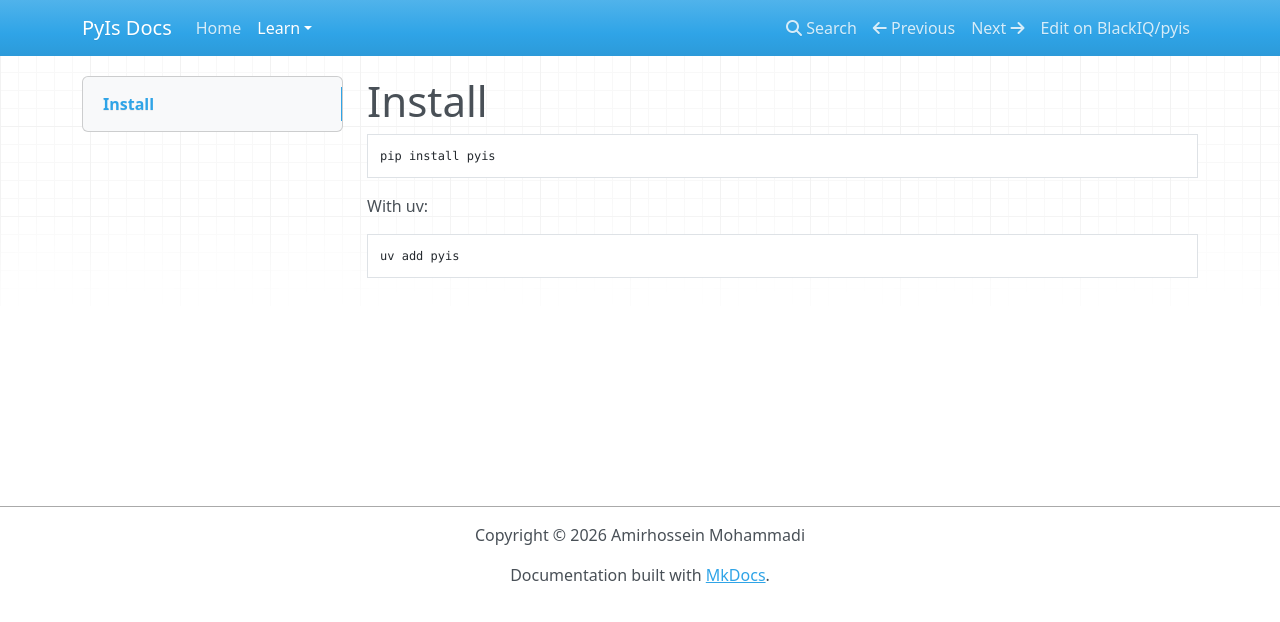
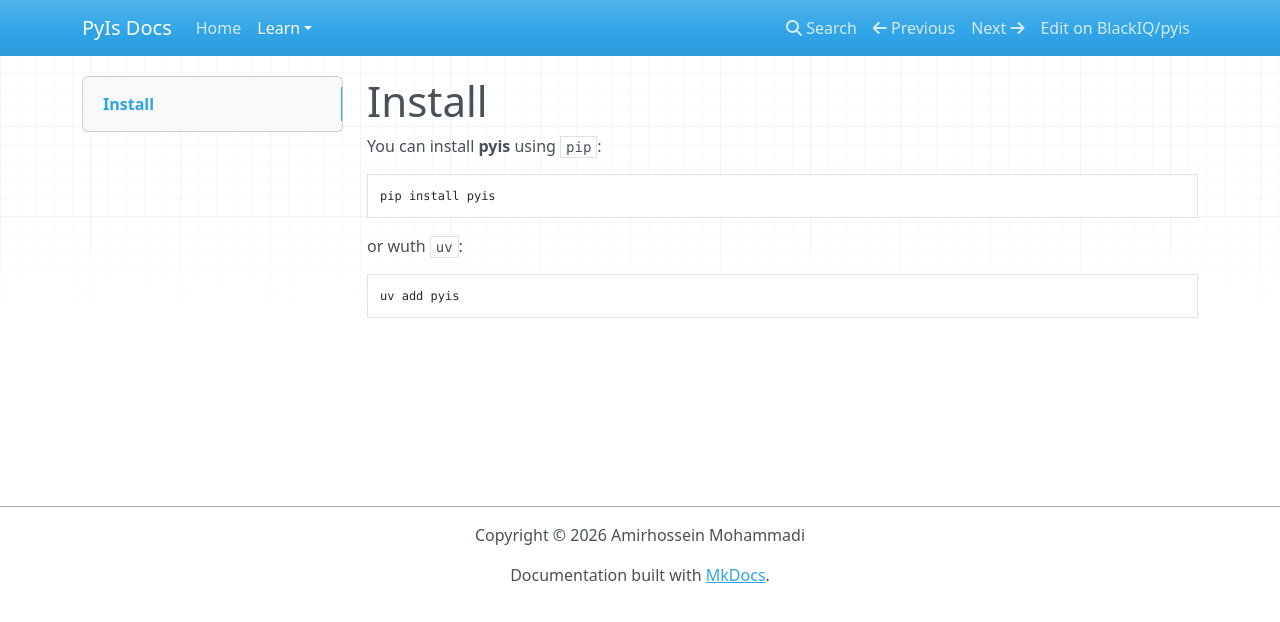
Before and after one commit to BlackIQ/pyis, an MkDocs documentation site: the page built from docs/learn/install.md, in a window 1280 px wide. Shown: the top 622 px of the page. Built offline with MkDocs 1.6.1, drawn with Linux system fonts in a browser that asks for light colours; nearby versions of some CDN libraries.

Commit message:
Evrything is ok

````diff
--- a/docs/learn/install.md
+++ b/docs/learn/install.md
@@ -1,10 +1,12 @@
 # Install
+
+You can install **pyis** using `pip`:
 
 ```bash
 pip install pyis
 ```
 
-With uv:
+or wuth `uv`:
 
 ```bash
 uv add pyis
````
